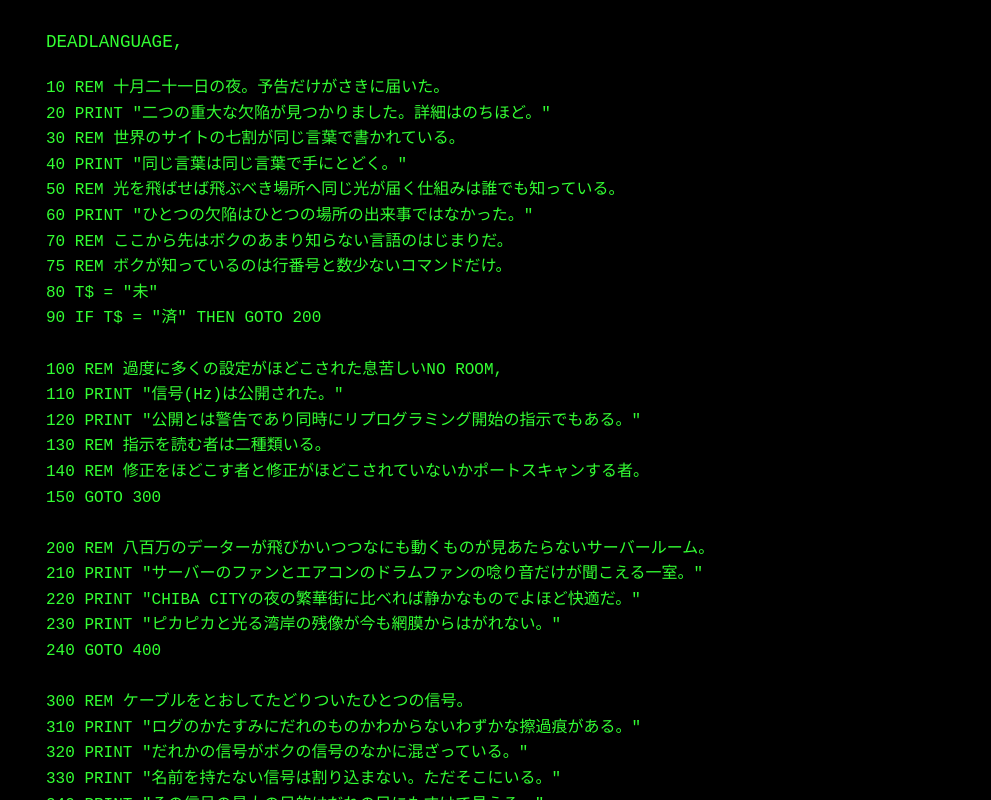
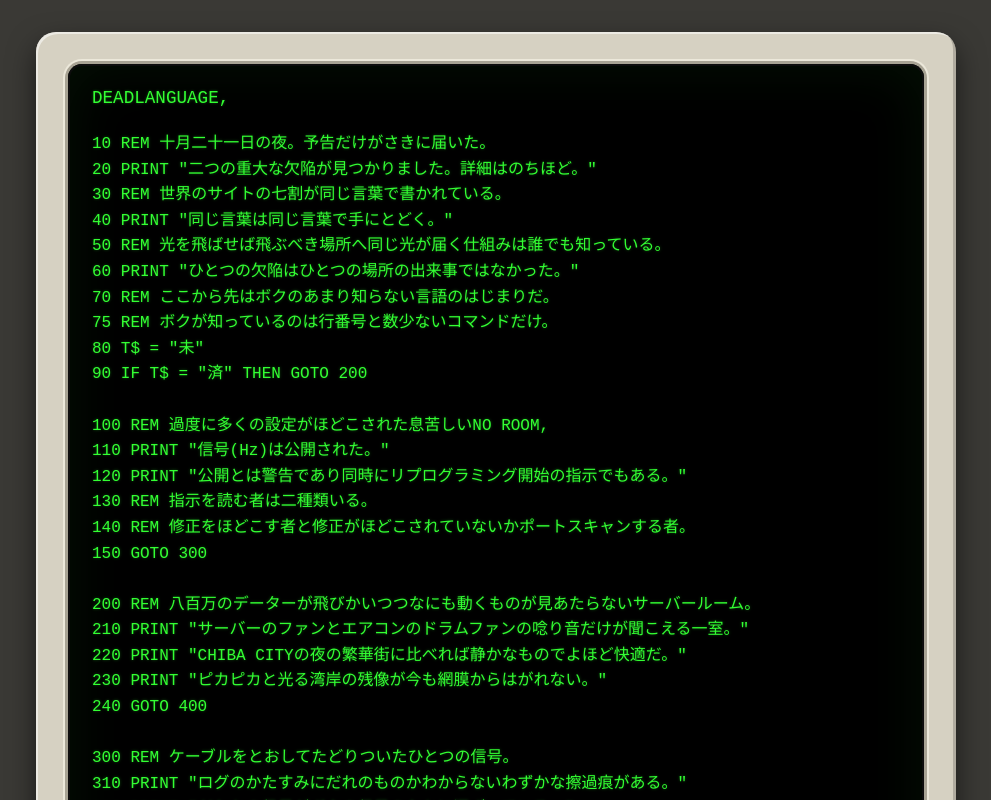
Before and after one commit to ao10ji/ao10ji.github.io, a plain HTML site: page deadlanguage.html in a window 1280 px wide. Shown: the top 800 px of the page, without its empty margins (144-1135 px from the left). Drawn offline with Linux system fonts and the light colour scheme.

Commit message:
Update deadlanguage.html

```diff
--- a/deadlanguage.html
+++ b/deadlanguage.html
@@ -7,11 +7,53 @@
 <style>
   body {
     margin: 0;
+    background: #3a3935;
+    font-family: "MS Gothic", "Osaka-Mono", monospace;
+  }
+
+  /* モニター本体(くすんだ白の筐体) */
+  .monitor {
+    position: relative;
+    box-sizing: border-box;
+    max-width: 920px;
+    margin: 2rem auto;
+    padding: 32px 32px 64px;
+    background: #d6d1c2;
+    border-radius: 20px;
+    box-shadow:
+      inset 2px 2px 0 rgba(255, 255, 255, 0.55),
+      inset -3px -3px 0 rgba(0, 0, 0, 0.18),
+      0 12px 28px rgba(0, 0, 0, 0.55);
+  }
+
+  /* 電源ランプ */
+  .monitor::after {
+    content: "";
+    position: absolute;
+    right: 40px;
+    bottom: 24px;
+    width: 10px;
+    height: 10px;
+    border-radius: 50%;
+    background: #33ff33;
+    box-shadow: 0 0 6px #33ff33, inset 0 0 2px rgba(255, 255, 255, 0.6);
+  }
+
+  /* 画面 */
+  .screen {
+    box-sizing: border-box;
     background: #000000;
     color: #33ff33;
-    font-family: "MS Gothic", "Osaka-Mono", monospace;
+    padding: 1.5rem;
+    border-radius: 14px;
+    box-shadow:
+      inset 0 0 0 2px #0d0d0d,
+      inset 0 0 60px rgba(51, 255, 51, 0.07),
+      0 0 0 3px #a8a394,
+      0 0 0 5px #ece8da;
+    text-shadow: 0 0 3px rgba(51, 255, 51, 0.35);
   }
-  main { max-width: 900px; margin: 0 auto; padding: 2rem 1rem; }
+
   h1 { font-size: 1.1rem; font-weight: normal; margin: 0 0 1.5rem; }
   pre {
     margin: 0;
@@ -22,10 +64,17 @@
   }
   hr { border: 0; border-top: 1px solid #33ff33; margin: 2rem 0 1rem; opacity: 0.5; }
   .note { margin: 0; font-size: 0.9rem; line-height: 1.8; opacity: 0.85; }
+
+  @media (max-width: 600px) {
+    .monitor { margin: 0.75rem; padding: 14px 14px 40px; border-radius: 14px; }
+    .monitor::after { right: 20px; bottom: 14px; }
+    .screen { padding: 1rem; border-radius: 10px; }
+  }
 </style>
 </head>
 <body>
-<main>
+<div class="monitor">
+<div class="screen">
 <h1>DEADLANGUAGE,</h1>
 
 <pre>
@@ -111,6 +160,7 @@
 
 <hr>
 <p class="note">脚注：本作はパール兄弟「TRON岬」(作詞:サエキけんぞう)の歌詞の一部を借用しています。作品の掲載後となりましたがサエキけんぞうさんご本人にご報告し了承をいただいております。</p>
-</main>
+</div>
+</div>
 </body>
 </html>
```
